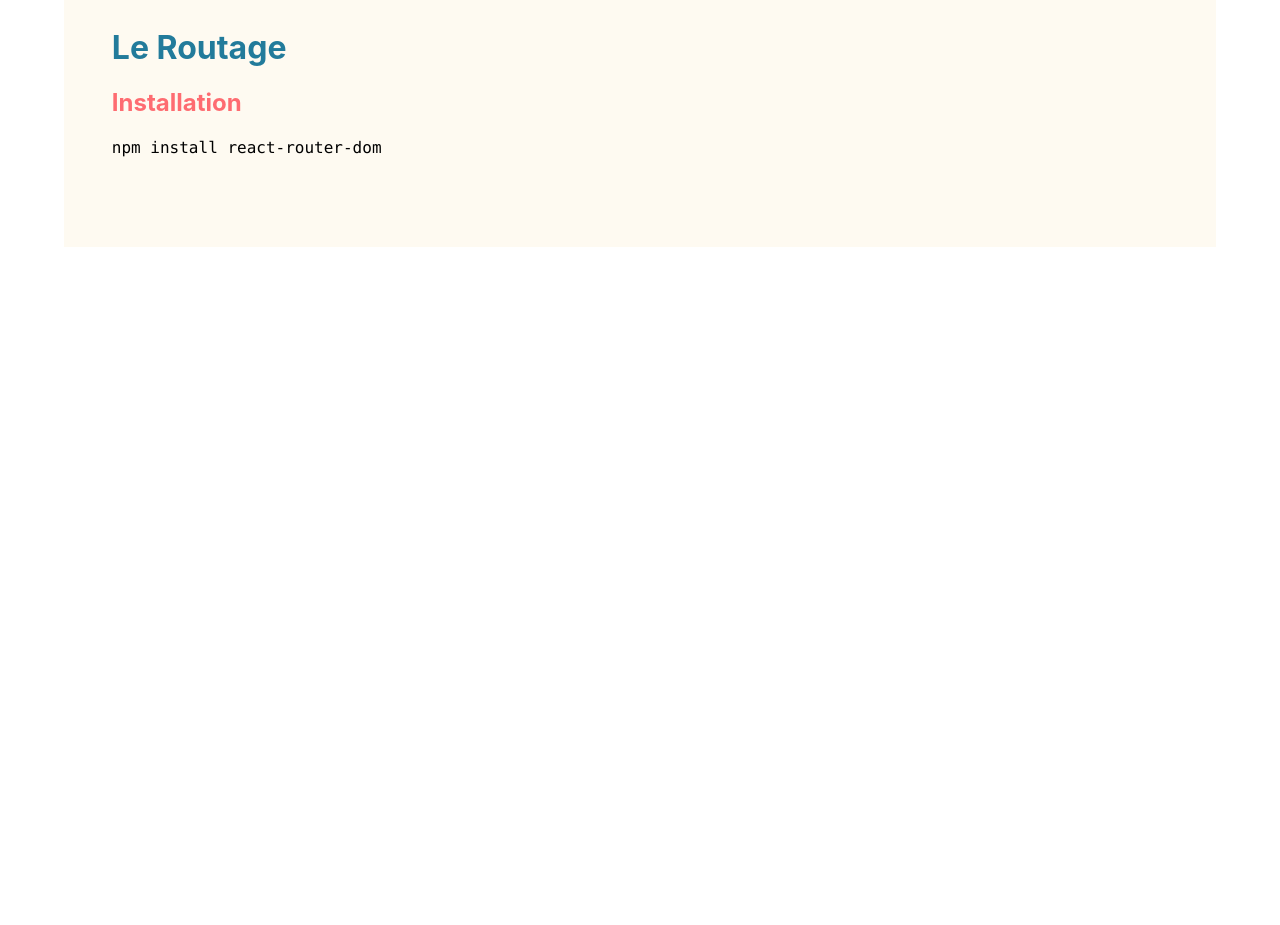
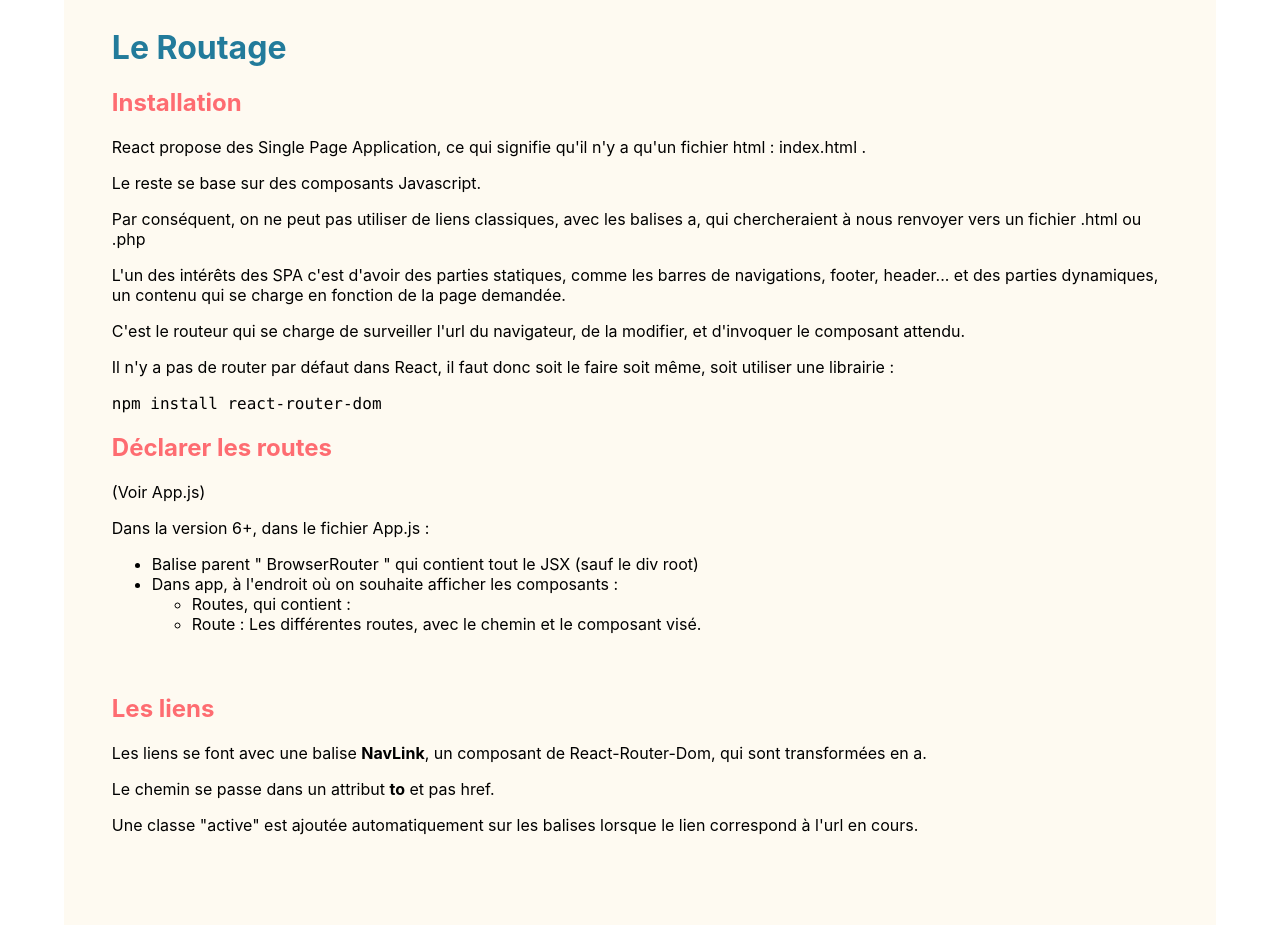
Before and after one commit to Maeglin1908/2022-07-18-react-redux, a React (Create React App) app in the folder react-poe-java/: page /routing in a window 1280 px wide. Shown: the part 180-1105 px from the top of the page. Before the commit the page ends 800 px from the top, so only its background shows below. Built offline with nearby package versions, Linux system fonts and the light colour scheme.

Commit message:
Added Routing content

```diff
--- a/react-poe-java/src/pages/Presentation.js
+++ b/react-poe-java/src/pages/Presentation.js
@@ -15,32 +15,31 @@ const Presentation = () => (
         )
 */
 
-import './../styles/Presentation.css';
+import "./../styles/Presentation.css";
 
 function Presentation() {
-    const message = 'Vive les JSX !!!';
-    const jsx_var = <span>Du JSX depuis une variable</span>
+  const message = "Vive les JSX !!!";
+  const jsx_var = <span>Du JSX depuis une variable</span>;
   const ma_class = "red";
   const img1_url = "https://picsum.photos/200/300";
   const image = {
-        name : "Test image name",
-        description : "une description d'image test",
-        url :"https://picsum.photos/300/200"
-    }
+    name: "Test image name",
+    description: "une description d'image test",
+    url: "https://picsum.photos/300/200",
+  };
 
-    const size = 1.2 + 'rem';
-    const style={
-        color: 'purple',
-        fontSize : size,
-        border : 'solid 2px black',
-        borderTopLeftRadius: '10px',
-        borderBottomRightRadius: '10px'
-    }
+  const size = 1.2 + "rem";
+  const style = {
+    color: "purple",
+    fontSize: size,
+    border: "solid 2px black",
+    borderTopLeftRadius: "10px",
+    borderBottomRightRadius: "10px",
+  };
 
   // Retourne du JSX
   return (
     <>
-
       <div id="Presentation">
         <h1>Présentation</h1>
         <article>
@@ -48,19 +47,18 @@ function Presentation() {
 
           <p>Les JSX sont une extension syntaxique de Javascript. Ce n'est ni une chaine de caractères, ni du HTML</p>
           <p>En React, n conseille d'utiliser les JSX pour retourner le template.</p>
-                    <hr/>
+          <hr />
           <p>Les JSX permettent d'interpoler du JS à l'intérieur des balises, en utilisant des accolades.</p>
           <ul>
-                        <li>Opération : 1 + 1 = { 1 + 1 }</li>
+            <li>Opération : 1 + 1 = {1 + 1}</li>
             <li>Variables : {message}</li>
-                        <li>Template ES6  (avec des backquotes autour) : {`Mon message : ${ message }`}</li>
+            <li>Template ES6 (avec des backquotes autour) : {`Mon message : ${message}`}</li>
             <li>String : {"Coucou en string brut"}</li>
             <li>{jsx_var}</li>
           </ul>
 
           <p>Attention : certaines chaines de caractères doivent être échappées pour pouvoir les afficher.</p>
           <p>C'est le cas des accolades : {"{'{'} => {"}</p>
-
         </article>
 
         <article>
@@ -68,22 +66,31 @@ function Presentation() {
 
           <p>Certains attributs HTML s'écrivent différemment en JSX.</p>
           <p>Le JSX est plus proche du JS que du HTML : Les mots clés réservés en JS ne peuvent pas être utilisés.</p>
-                    <p>De plus, en HTML, on peut être amené à utiliser du kebab-case, en JS le kebab-case est interdit. Il faut utiliser du camelCase.</p>
+          <p>
+            De plus, en HTML, on peut être amené à utiliser du kebab-case, en JS le kebab-case est interdit. Il faut
+            utiliser du camelCase.
+          </p>
           <ul id="list" className="list-inline">
-                        <li>{'class -> className'}</li>
-                        <li>{'for -> htmlFor'}</li>
-                        <li>{'tabindex -> tabIndex'}</li>
+            <li>{"class -> className"}</li>
+            <li>{"for -> htmlFor"}</li>
+            <li>{"tabindex -> tabIndex"}</li>
           </ul>
 
           <p>Les attributs HTML peuvent prendre en valeur une string, entre "" comme en HTML classique : id="monId"</p>
-                    <p className={ma_class}>Mais ils peuvent également interpoler du JS, grâce aux accolades. : className={'{'}ma_class{'}'} </p>
+          <p className={ma_class}>
+            Mais ils peuvent également interpoler du JS, grâce aux accolades. : className={"{"}ma_class{"}"}{" "}
+          </p>
 
           <div className="img-container">
-                        <img src={img1_url}/>
+            <img src={img1_url} />
           </div>
 
           <p>Pour déclarer une structure littérale (pour l'utiliser comme un objet) :</p>
-                    <pre>{'const image = {\n\tname : "Test image name",\n\tdescription : "une description d\'image test",\n\turl :"https://picsum.photos/300/200"\n}'}</pre>
+          <pre>
+            {
+              'const image = {\n\tname : "Test image name",\n\tdescription : "une description d\'image test",\n\turl :"https://picsum.photos/300/200"\n}'
+            }
+          </pre>
 
           <figure>
             <img src={image.url} alt={image.description} />
@@ -94,12 +101,18 @@ function Presentation() {
           <h2>Les Styles et images</h2>
 
           <ul>
-                        <li>Style : <span style={{color: 'red'}}>mon span en style</span></li>
+            <li>
+              Style : <span style={{ color: "red" }}>mon span en style</span>
+            </li>
             <li style={style}>Mon style en objet "style"</li>
-                        <li style={{fontSize: size}}>Attention, les mots en kebab-case en CSS doivent être écrits en camelCase : {'font-size => fontSize'}</li>
+            <li style={{ fontSize: size }}>
+              Attention, les mots en kebab-case en CSS doivent être écrits en camelCase : {"font-size => fontSize"}
+            </li>
           </ul>
-                    <hr/>
-                    <p>Les images utilisées en CSS doivent être rangées dans src, et le chemin passé se fait depuis le fichier css.</p>
+          <hr />
+          <p>
+            Les images utilisées en CSS doivent être rangées dans src, et le chemin passé se fait depuis le fichier css.
+          </p>
 
           <p>Les images utilisées dans les JSX doivent se trouver dans le répertoire public.</p>
           <p>Leur chemin ne sera pas dynamisé : ce sera transformé en chaine de caractère, et donc buildé tel quel.</p>
@@ -113,9 +126,8 @@ function Presentation() {
           <p>Le style d'un composant se répercute sur ses enfants.</p>
         </article>
       </div>
-
     </>
-    )
+  );
 }
 
 export default Presentation;
--- a/react-poe-java/src/pages/Routing.js
+++ b/react-poe-java/src/pages/Routing.js
@@ -5,8 +5,54 @@ const Routing = () => (
     <article>
       <h2>Installation</h2>
 
+      <p>React propose des Single Page Application, ce qui signifie qu'il n'y a qu'un fichier html : index.html .</p>
+      <p>Le reste se base sur des composants Javascript.</p>
+      <p>
+        Par conséquent, on ne peut pas utiliser de liens classiques, avec les balises a, qui chercheraient à nous
+        renvoyer vers un fichier .html ou .php
+      </p>
+      <p>
+        L'un des intérêts des SPA c'est d'avoir des parties statiques, comme les barres de navigations, footer,
+        header... et des parties dynamiques, un contenu qui se charge en fonction de la page demandée.
+      </p>
+      <p>
+        C'est le routeur qui se charge de surveiller l'url du navigateur, de la modifier, et d'invoquer le composant
+        attendu.
+      </p>
+      <p>
+        Il n'y a pas de router par défaut dans React, il faut donc soit le faire soit même, soit utiliser une librairie
+        :
+      </p>
       <p>
         <code>npm install react-router-dom</code>
+      </p>
+
+      <h2>Déclarer les routes</h2>
+
+      <p>(Voir App.js)</p>
+
+      <p>Dans la version 6+, dans le fichier App.js : </p>
+      <ul>
+        <li>Balise parent " BrowserRouter " qui contient tout le JSX (sauf le div root)</li>
+        <li>Dans app, à l'endroit où on souhaite afficher les composants :</li>
+        <ul>
+          <li>Routes, qui contient :</li>
+          <li>Route : Les différentes routes, avec le chemin et le composant visé.</li>
+        </ul>
+      </ul>
+    </article>
+
+    <article>
+      <h2>Les liens</h2>
+
+      <p>
+        Les liens se font avec une balise <b>NavLink</b>, un composant de React-Router-Dom, qui sont transformées en a.
+      </p>
+      <p>
+        Le chemin se passe dans un attribut <b>to</b> et pas href.
+      </p>
+      <p>
+        Une classe "active" est ajoutée automatiquement sur les balises lorsque le lien correspond à l'url en cours.
       </p>
     </article>
   </>
```
Also changed, not shown: react-poe-java/src/components/Logo.js (+5 -7 lines). Lines whose indentation alone changed are shown as unchanged.
